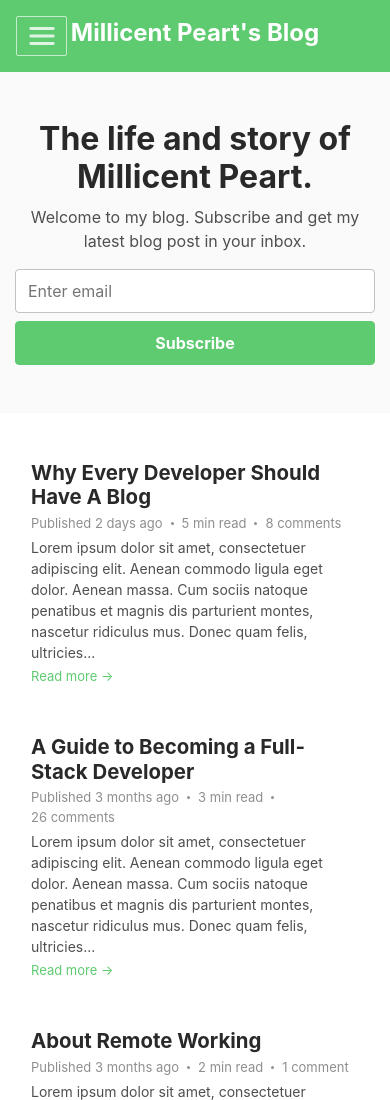
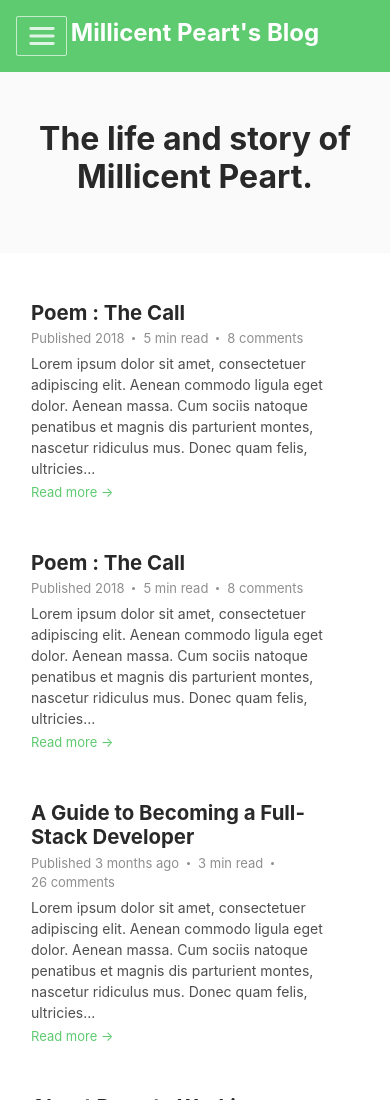
Before and after one commit to Watashidake/watashidake.github.io, a plain HTML site: page index.html in a window 390 px wide. Shown: the top 1100 px of the page. Drawn offline with Linux system fonts and the light colour scheme.

Commit message:
progress

```diff
--- a/index.html
+++ b/index.html
@@ -60,24 +60,27 @@
 	    <section class="cta-section theme-bg-light py-5">
 		    <div class="container text-center">
 			    <h2 class="heading">The life and story of Millicent Peart.</h2>
-			    <div class="intro">Welcome to my blog. Subscribe and get my latest blog post in your inbox.</div>
-			    <form class="signup-form form-inline justify-content-center pt-3">
-                    <div class="form-group">
-                        <label class="sr-only" for="semail">Your email</label>
-                        <input type="email" id="semail" name="semail1" class="form-control mr-md-1 semail" placeholder="Enter email">
-                    </div>
-                    <button type="submit" class="btn btn-primary">Subscribe</button>
-                </form>
 		    </div><!--//container-->
 	    </section>
 	    <section class="blog-list px-3 py-5 p-md-5">
 		    <div class="container">
-			    <div class="item mb-5">
+				<div class="item mb-5">
+					<div class="media">
+						<img class="mr-3 img-fluid post-thumb d-none d-md-flex" src="assets/images/blog/blog-post-thumb-1.jpg" alt="image">
+						<div class="media-body">
+							<h3 class="title mb-1"><a href="poem.html">Poem : The Call</a></h3>
+							<div class="meta mb-1"><span class="date">Published 2018</span><span class="time">5 min read</span><span class="comment"><a href="#">8 comments</a></span></div>
+							<div class="intro">Lorem ipsum dolor sit amet, consectetuer adipiscing elit. Aenean commodo ligula eget dolor. Aenean massa. Cum sociis natoque penatibus et magnis dis parturient montes, nascetur ridiculus mus. Donec quam felis, ultricies...</div>
+							<a class="more-link" href="poem.html">Read more &rarr;</a>
+						</div><!--//media-body-->
+					</div><!--//media-->
+				</div><!--//item-->
+				<div class="item mb-5">
 				    <div class="media">
 					    <img class="mr-3 img-fluid post-thumb d-none d-md-flex" src="assets/images/blog/blog-post-thumb-1.jpg" alt="image">
 					    <div class="media-body">
-						    <h3 class="title mb-1"><a href="blog-post.html">Why Every Developer Should Have A Blog</a></h3>
-						    <div class="meta mb-1"><span class="date">Published 2 days ago</span><span class="time">5 min read</span><span class="comment"><a href="#">8 comments</a></span></div>
+						    <h3 class="title mb-1"><a href="blog-post.html">Poem : The Call</a></h3>
+						    <div class="meta mb-1"><span class="date">Published 2018</span><span class="time">5 min read</span><span class="comment"><a href="#">8 comments</a></span></div>
 						    <div class="intro">Lorem ipsum dolor sit amet, consectetuer adipiscing elit. Aenean commodo ligula eget dolor. Aenean massa. Cum sociis natoque penatibus et magnis dis parturient montes, nascetur ridiculus mus. Donec quam felis, ultricies...</div>
 						    <a class="more-link" href="blog-post.html">Read more &rarr;</a>
 					    </div><!--//media-body-->
```
Also changed, not shown: blog-post.html (+3 -3 lines), poem.html (added, +43 -0 lines), assets/images/profile.png.
